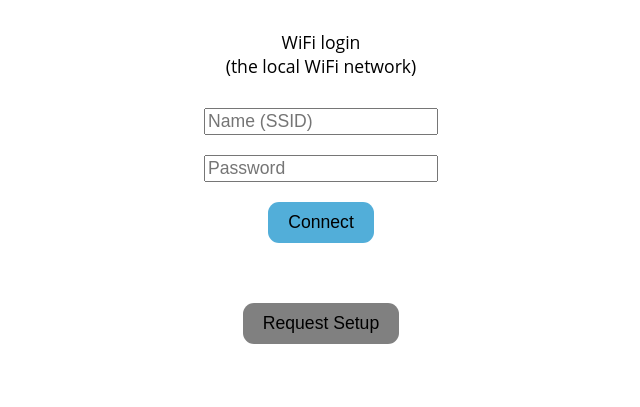
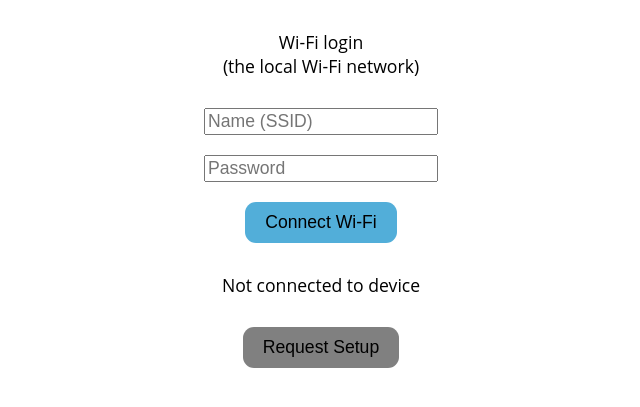
Before and after one commit to tsCrate/tscrate-nodemcu, a website: page nodemcuweb/public/index.html in a window 1280 px wide. Shown: the part 127-534 px from the top of the page, without its empty margins (319-959 px from the left). Drawn offline with Linux system fonts and the light colour scheme; no server answers.

Commit message:
Fix not connected status message

```diff
--- a/nodemcuweb/public/index.html
+++ b/nodemcuweb/public/index.html
@@ -14,14 +14,14 @@
   <h1 class="header">Data App</h1>
 
   <p text>
-    WiFi login <br>
-    (the local WiFi network)
+    Wi-Fi login <br>
+    (the local Wi-Fi network)
   </p>
 
   <input placeholder="Name (SSID)" id="ssid" class="centerLine">
   <input type="password" id="password" placeholder="Password" class="centerLine">
 
-  <button onclick="connectWifi(); this.blur();" class="centerLine">Connect</button>
+  <button onclick="connectWifi(); this.blur();" class="centerLine">Connect Wi-Fi</button>
   <p id="wifiStatus"></p>
 
   <button onclick="openSetupDialog(); this.blur();" id="requestSetupButton" class="centerLine" disabled>Request Setup</button>
@@ -37,7 +37,7 @@
   <!-------------------------------- Scripts -------------------------------->
   <script src="dialog-polyfill.js"></script>
   <script>
-    // check status for server and wifi
+    // check status for server and Wi-Fi
     let checkInterval = 1000;
     let confirmRequestDialog = document.getElementById('requestSetupDialog');
     let cancelButton = document.getElementById('cancelButton');
@@ -101,8 +101,8 @@
     }
 
     function handleError(err) {
-      document.getElementById("wifiStatus").textContent = deviceStatus.wifiStatus;
-      document.getElementById("setupStatus").textContent = deviceStatus.setupStatus;
+      document.getElementById("wifiStatus").textContent = 'Not connected to device';
+      document.getElementById("setupStatus").textContent = '';
       document.getElementById("requestSetupButton").disabled = true;
     }
 
```
Also changed, not shown: 2 other files.
